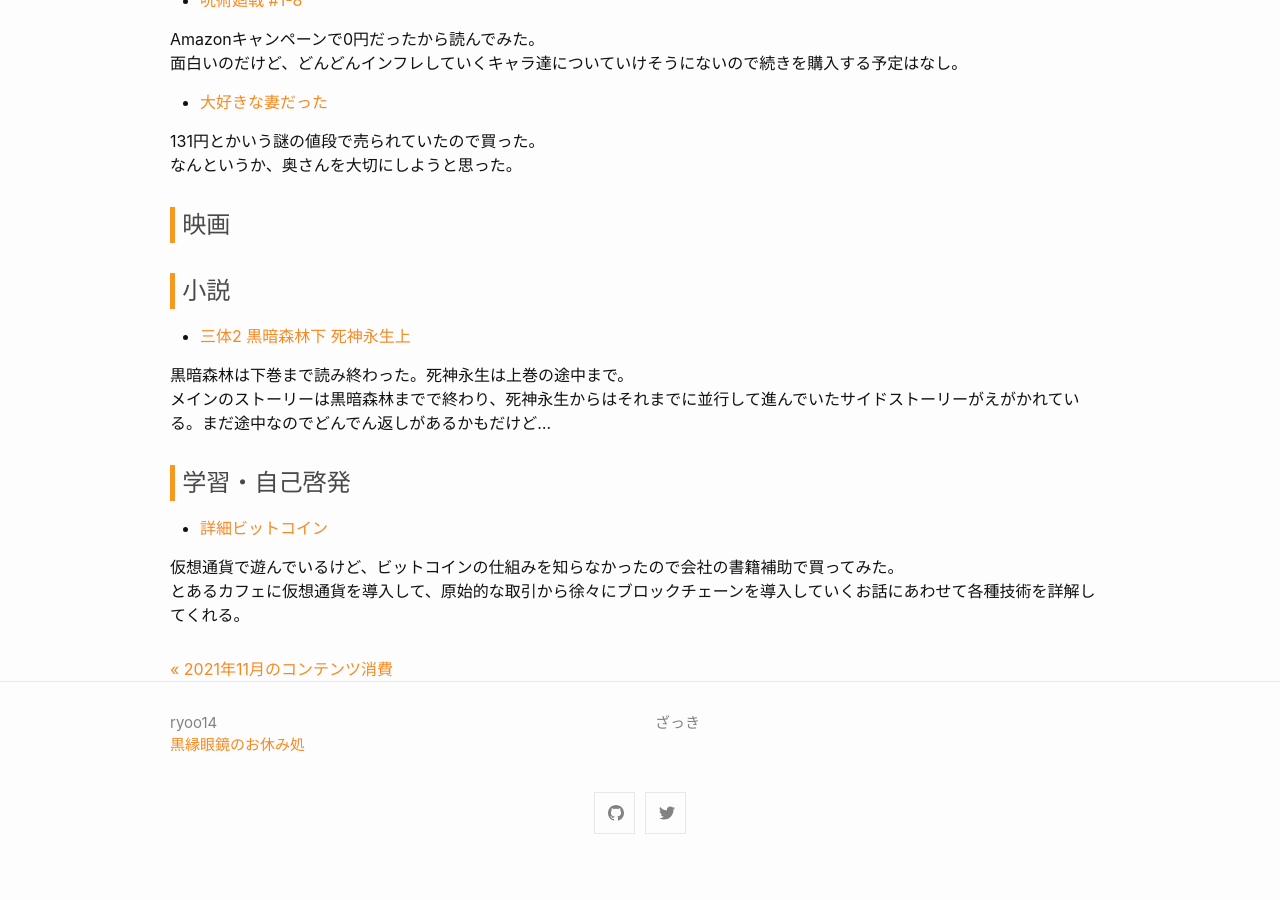
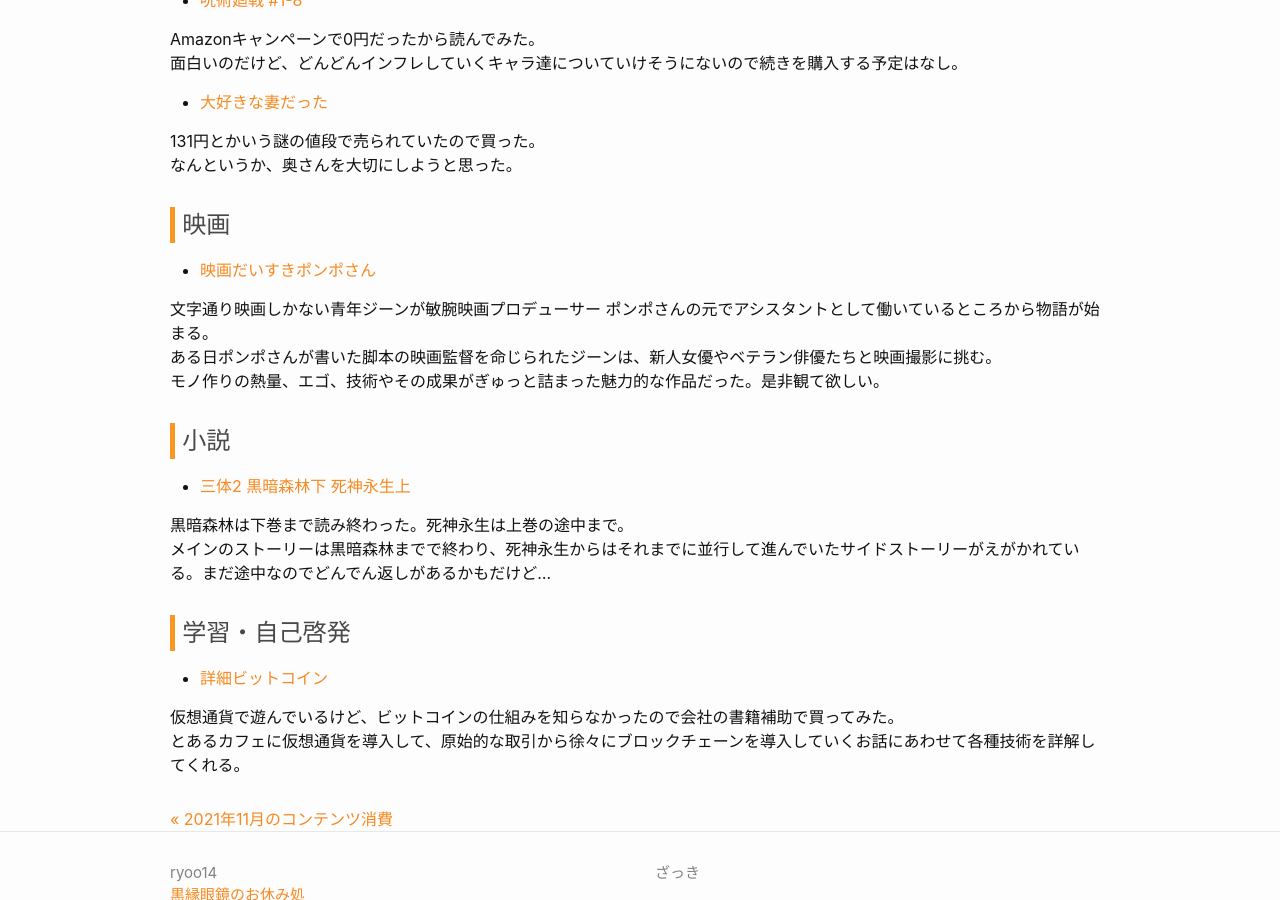
Before and after one commit to ryoo14/blog_ryoo_cc, a Jekyll site: the page built from _posts/2021-12-31-monthly_contents.md, in a window 1280 px wide and 900 px high, scrolled down 775 px. Built offline with Jekyll 4.4.1, drawn with Linux system fonts in a browser that asks for light colours; before the commit the page ends 1644 px from its top, so only the background shows below that.

Commit message:
20211230

```diff
--- a/_posts/2021-12-31-monthly_contents.md
+++ b/_posts/2021-12-31-monthly_contents.md
@@ -39,6 +39,12 @@ Amazonキャンペーンで0円だったから読んでみた。
 
 ## 映画
 
+- [映画だいすきポンポさん](https://filmarks.com/movies/93339)
+
+文字通り映画しかない青年ジーンが敏腕映画プロデューサー ポンポさんの元でアシスタントとして働いているところから物語が始まる。
+ある日ポンポさんが書いた脚本の映画監督を命じられたジーンは、新人女優やベテラン俳優たちと映画撮影に挑む。
+モノ作りの熱量、エゴ、技術やその成果がぎゅっと詰まった魅力的な作品だった。是非観て欲しい。
+
 
 ## 小説
 
```
